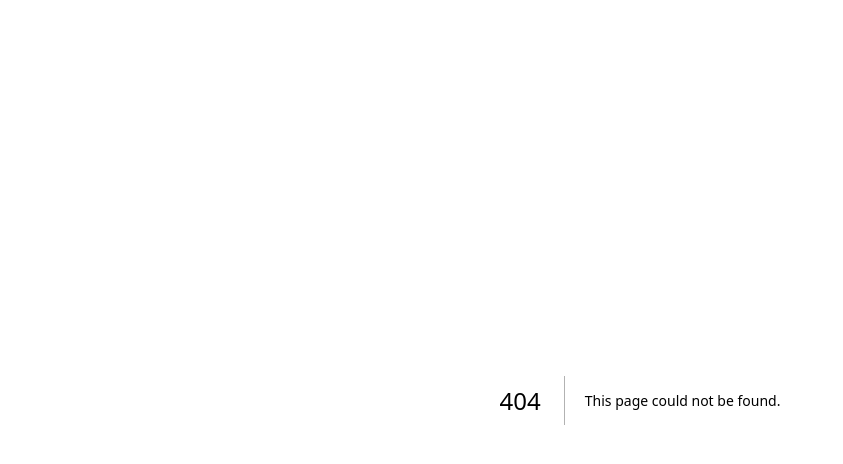
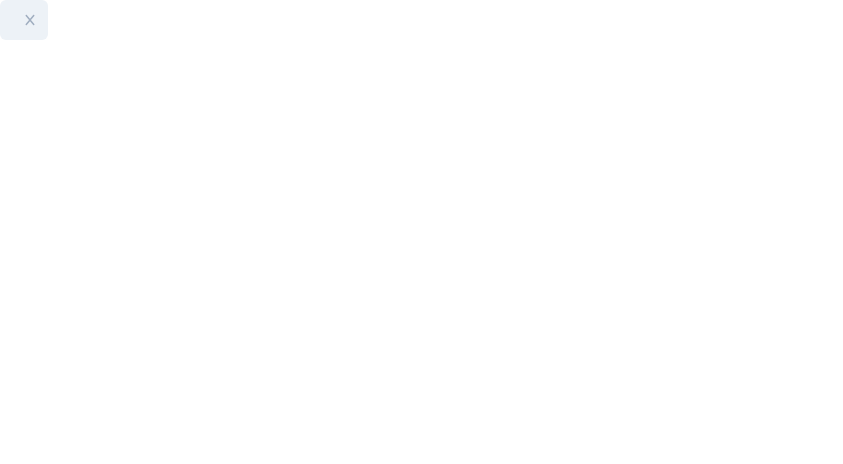
Before and after one commit to DevTraces/FrontEnd, a Next.js app: page /newPost/components/TagButton in a window 1280 px wide. Before the commit this address had no page. Shown: the top 464 px of the page, without its empty margins (0-843 px from the left). Built offline with nearby package versions, Linux system fonts and the light colour scheme.

Commit message:
feat: Add TagButton w delete button

```diff
--- /dev/null
+++ b/src/pages/newPost/components/TagButton.tsx
@@ -0,0 +1,21 @@
+import { Icon, Button } from "@chakra-ui/react";
+import { faX } from "@fortawesome/free-solid-svg-icons";
+import { FontAwesomeIcon } from "@fortawesome/react-fontawesome";
+
+type TagButtonProps = React.ComponentProps<typeof Button>;
+
+export default function TagButton({ children }: TagButtonProps) {
+  return (
+    <Button position="relative" pr={8}>
+      {children}
+      <Icon
+        as={FontAwesomeIcon}
+        icon={faX}
+        color="gray.400"
+        position="absolute"
+        size="xs"
+        right={3}
+      />
+    </Button>
+  );
+}
```
